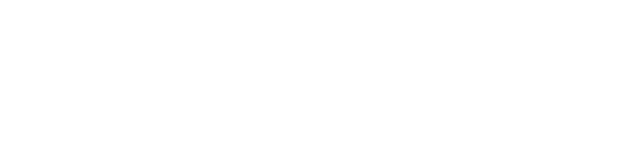
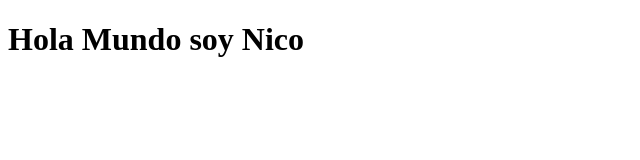
Before and after one commit to NicolasCardinaux/-UADER_IS2_Cardinaux, a plain HTML site: page bin/index.html in a window 1280 px wide. Shown: the whole page, without its empty margins (0-640 px from the left). Drawn offline with Linux system fonts and the light colour scheme.

Commit message:
Update index.html

```diff
--- a/bin/index.html
+++ b/bin/index.html
@@ -6,6 +6,7 @@
     <title>Document</title>
 </head>
 <body>
+    <h1>Hola Mundo soy Nico</h1>
 
 </body>
 </html>
```
